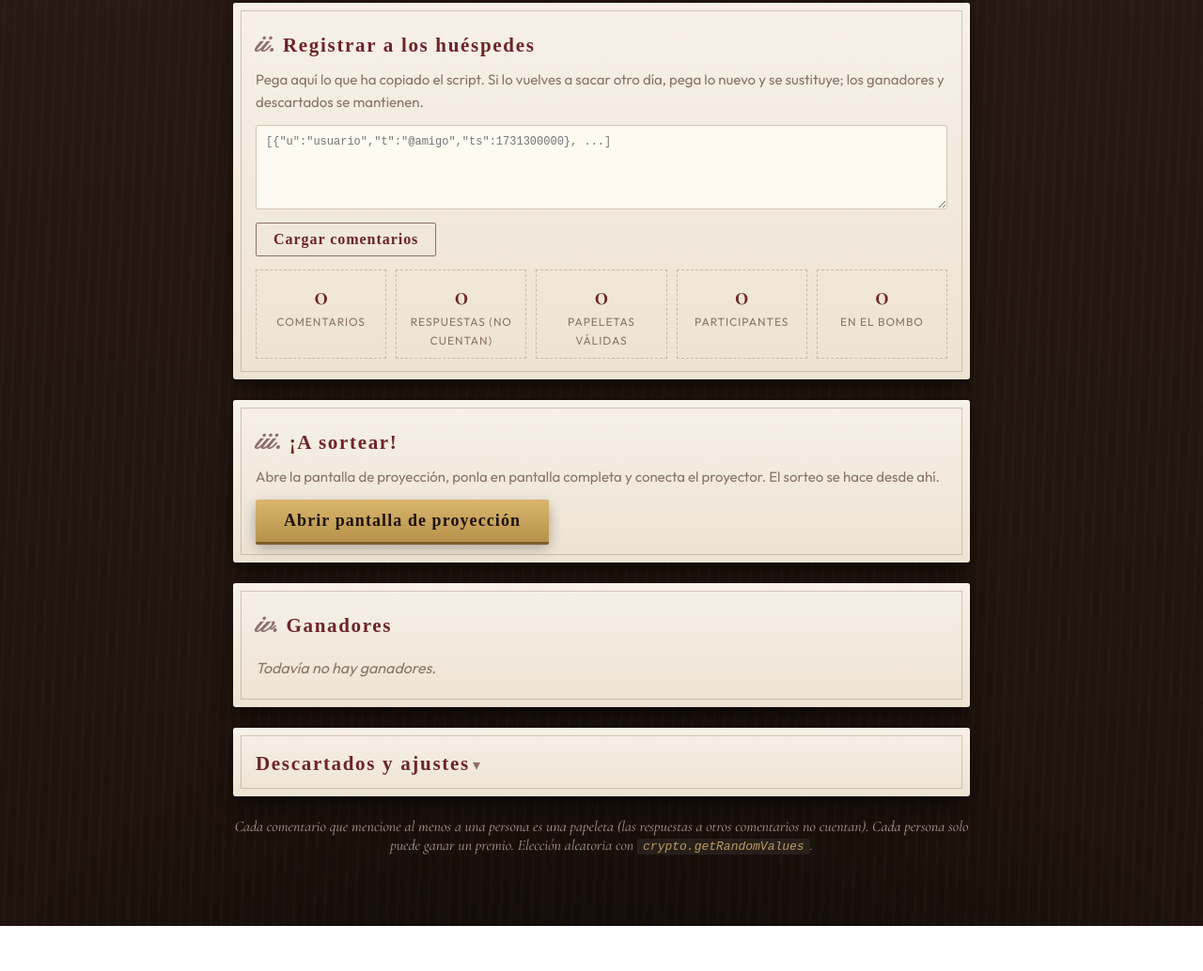
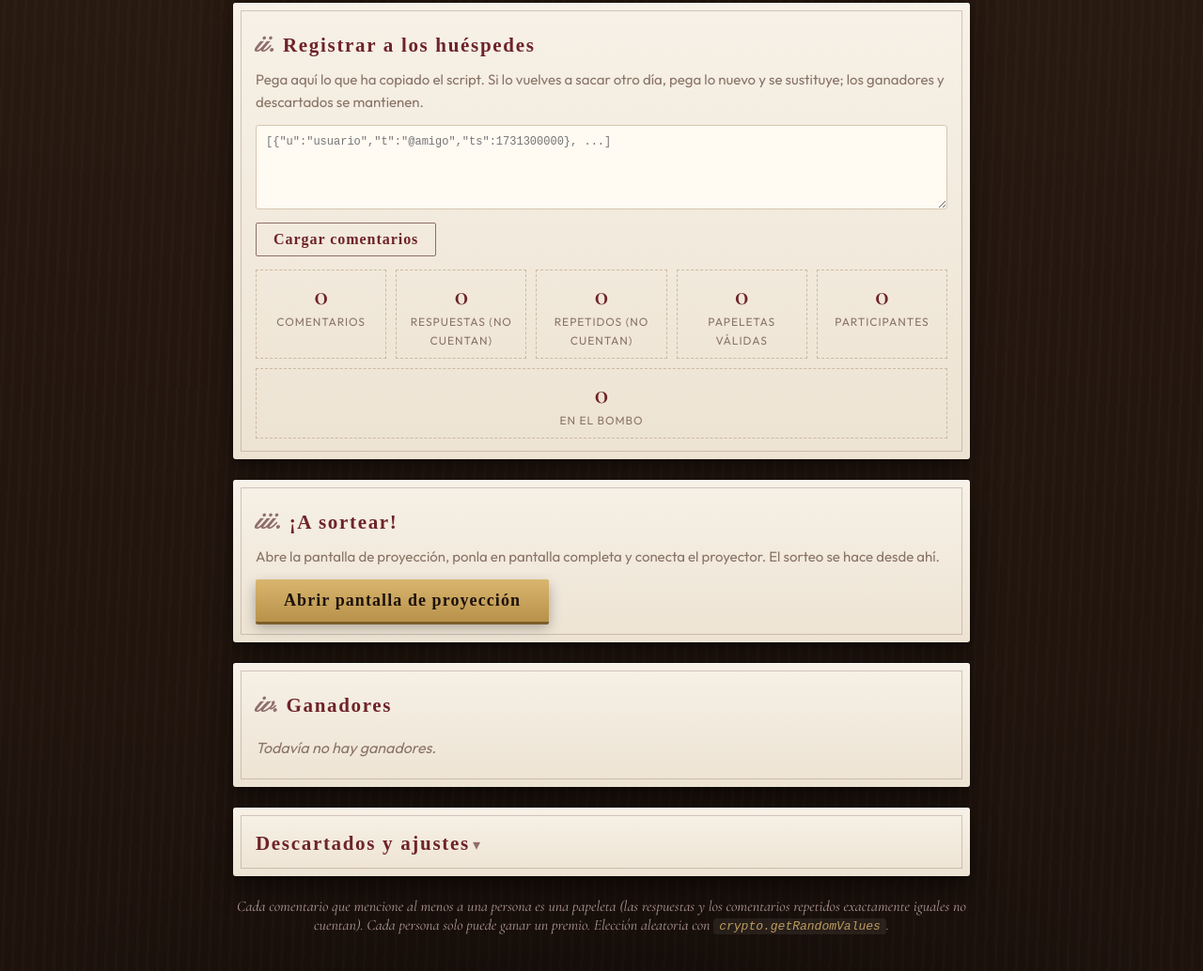
Before and after one commit to paulans17/sorteo-alfil, a plain HTML site: page index.html in a window 1280 px wide. Shown: the part 522-1556 px from the top of the page at 94% size. Before the commit the page ends 1508 px from the top, so only its background shows below. Drawn offline with nearby package versions, Linux system fonts and the light colour scheme; a web font is replaced by a local one.

Commit message:
Comentarios idénticos del mismo usuario cuentan como una sola papeleta

```diff
--- a/index.html
+++ b/index.html
@@ -179,6 +179,7 @@
     <div class="stats">
       <div class="stat"><b id="sTotal">0</b><small>comentarios</small></div>
       <div class="stat"><b id="sReplies">0</b><small>respuestas (no cuentan)</small></div>
+      <div class="stat"><b id="sDup">0</b><small>repetidos (no cuentan)</small></div>
       <div class="stat"><b id="sValid">0</b><small>papeletas válidas</small></div>
       <div class="stat"><b id="sPeople">0</b><small>participantes</small></div>
       <div class="stat"><b id="sPool">0</b><small>en el bombo</small></div>
@@ -212,7 +213,7 @@
     </details>
   </div>
 
-  <p class="foot">Cada comentario que mencione al menos a una persona es una papeleta (las respuestas a otros comentarios no cuentan). Cada persona solo puede ganar un premio. Elección aleatoria con <code>crypto.getRandomValues</code>.</p>
+  <p class="foot">Cada comentario que mencione al menos a una persona es una papeleta (las respuestas y los comentarios repetidos exactamente iguales no cuentan). Cada persona solo puede ganar un premio. Elección aleatoria con <code>crypto.getRandomValues</code>.</p>
 </div>
 
 <script>
@@ -294,16 +295,28 @@ function isValid(c){
   const ments = (String(c.t).match(/@([A-Za-z0-9._]+)/g) || []).map(norm);
   return ments.some(m => m !== u && !excluded.includes(m));
 }
+// Mismo usuario + mismo texto = una sola papeleta
+function ballots(){
+  const seen = new Set(), res = [];
+  for (const c of comments) {
+    if (!isValid(c)) continue;
+    const k = norm(c.u) + '|' + String(c.t).toLowerCase().replace(/\s+/g, ' ').trim();
+    if (seen.has(k)) continue;
+    seen.add(k); res.push(c);
+  }
+  return res;
+}
 function pool(){
   const out = new Set([...winners.map(w => norm(w.u)), ...rejected.map(norm)]);
-  return comments.filter(c => isValid(c) && !out.has(norm(c.u)));
+  return ballots().filter(c => !out.has(norm(c.u)));
 }
 function rand(n){ const a = new Uint32Array(1); const lim = Math.floor(0x100000000 / n) * n; let x; do { crypto.getRandomValues(a); x = a[0]; } while (x >= lim); return x % n; }
 function fmt(ts){ if (!ts) return ''; const d = new Date(ts * 1000); return d.toLocaleString('es-ES', { day:'2-digit', month:'2-digit', hour:'2-digit', minute:'2-digit' }); }
 function esc(s){ return String(s).replace(/[&<>"]/g, c => ({'&':'&amp;','<':'&lt;','>':'&gt;','"':'&quot;'}[c])); }
 
 function render(){
-  const valid = comments.filter(isValid);
+  const valid = ballots();
+  $('sDup').textContent = comments.filter(isValid).length - valid.length;
   $('sTotal').textContent = comments.filter(c => !c.r).length;
   $('sReplies').textContent = comments.filter(c => c.r).length;
   $('sValid').textContent = valid.length;
```
